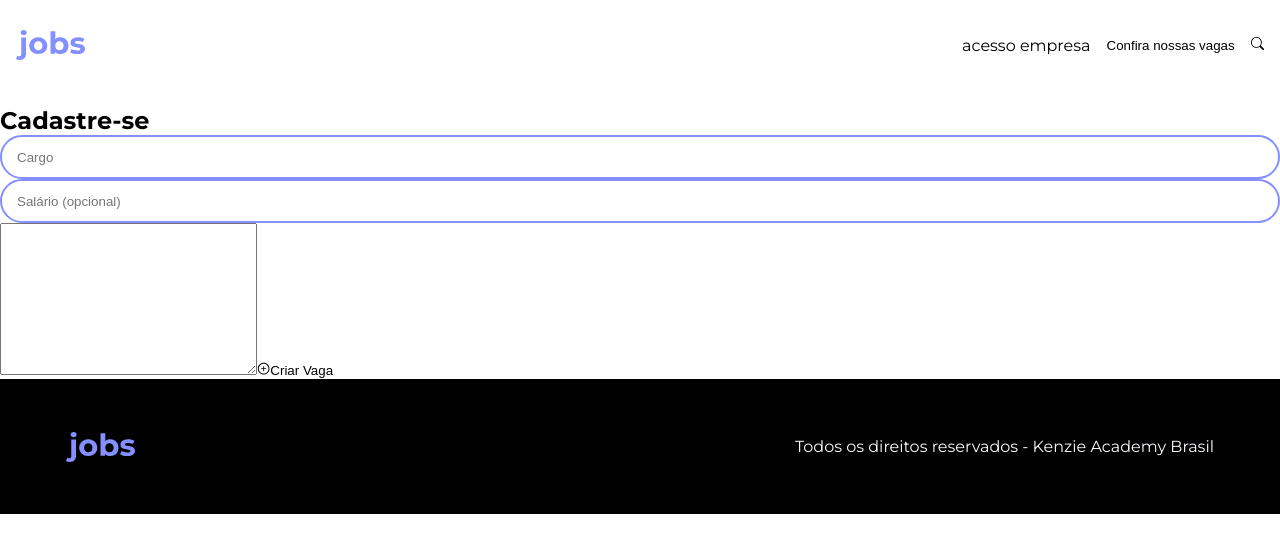
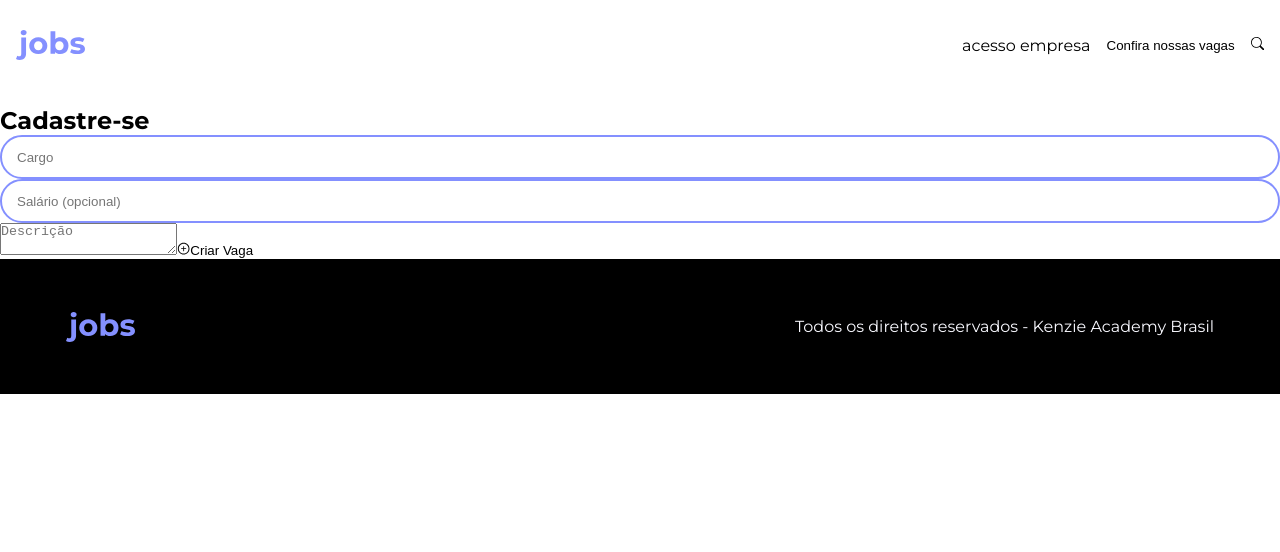
Before and after one commit to gusmfs/kenzie_jobs, a React (Vite) app: page /register in a window 1280 px wide. Shown: the top 552 px of the page. Built offline with nearby package versions, Linux system fonts and the light colour scheme.

Commit message:
feat: create TextArea

```diff
--- /dev/null
+++ b/src/components/TextArea/index.jsx
@@ -0,0 +1,8 @@
+export const TextArea = ({ label, type, register, disabled, placeholder }) => {
+  return (
+    <>
+      <label>{label}</label>
+      <textarea placeholder={placeholder}></textarea>
+    </>
+  );
+};
--- a/src/pages/RegisterPage/index.jsx
+++ b/src/pages/RegisterPage/index.jsx
@@ -1,5 +1,6 @@
 import { Form } from "../../components/Form";
 import { Input } from "../../components/Inputs";
+import { TextArea } from "../../components/TextArea";
 import { DefaultTemplate } from "../DefaultTemplate";
 import { AiOutlinePlusCircle } from "react-icons/ai";
 
@@ -13,7 +14,7 @@ export const RegisterPage = () => {
             <Form>
               <Input type="text" placeholder="Cargo" />
               <Input type="text" placeholder="Salário (opcional)" />
-              <textarea name="" id="" cols="30" rows="10"></textarea>
+              <TextArea placeholder="Descrição" />
               <button>
                 <AiOutlinePlusCircle />
                 <span>Criar Vaga</span>
```
